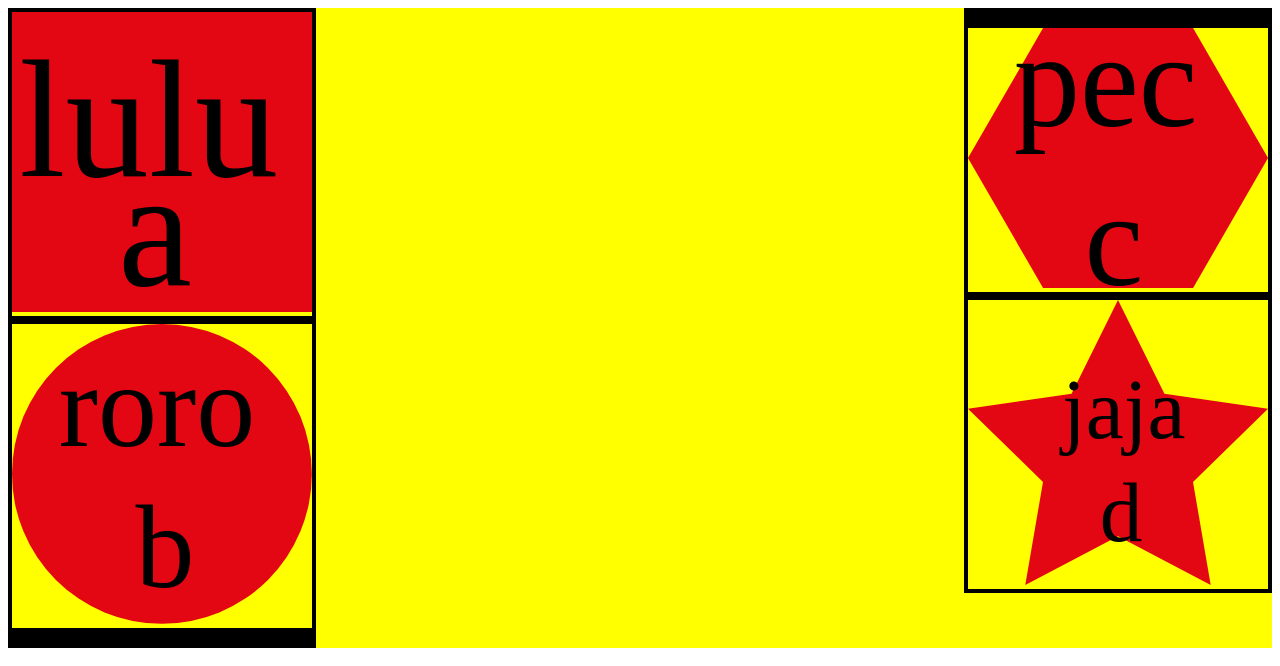
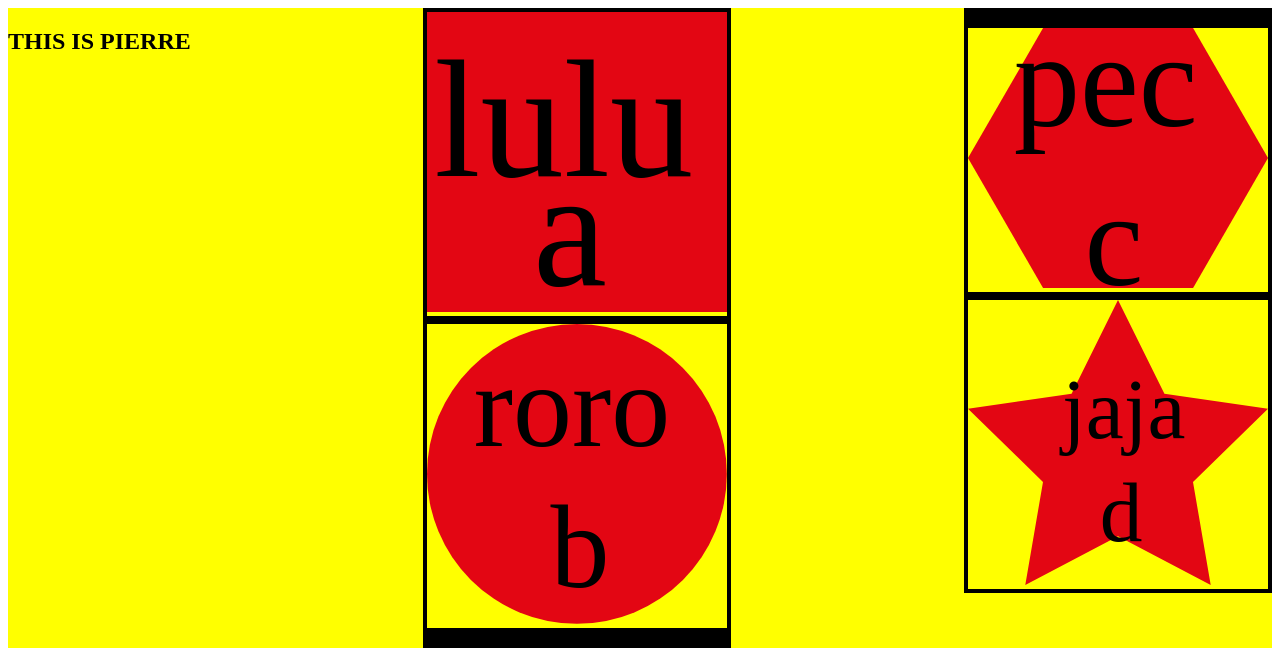
Before and after one commit to janocka/crossing-bridge, a plain HTML site: page etape1f.html in a window 1280 px wide. Shown: the top 666 px of the page. Drawn offline with Linux system fonts and the light colour scheme.

Commit message:
pierreV1

```diff
--- a/etape1f.html
+++ b/etape1f.html
@@ -8,6 +8,7 @@
   <body>
 <section>
 
+<h1>THIS IS PIERRE</h1>
 
   <div class="left-bank">
     <div class="person" id="lulu"><img src="images/lulu.svg" alt="lulu character"></div>
```
